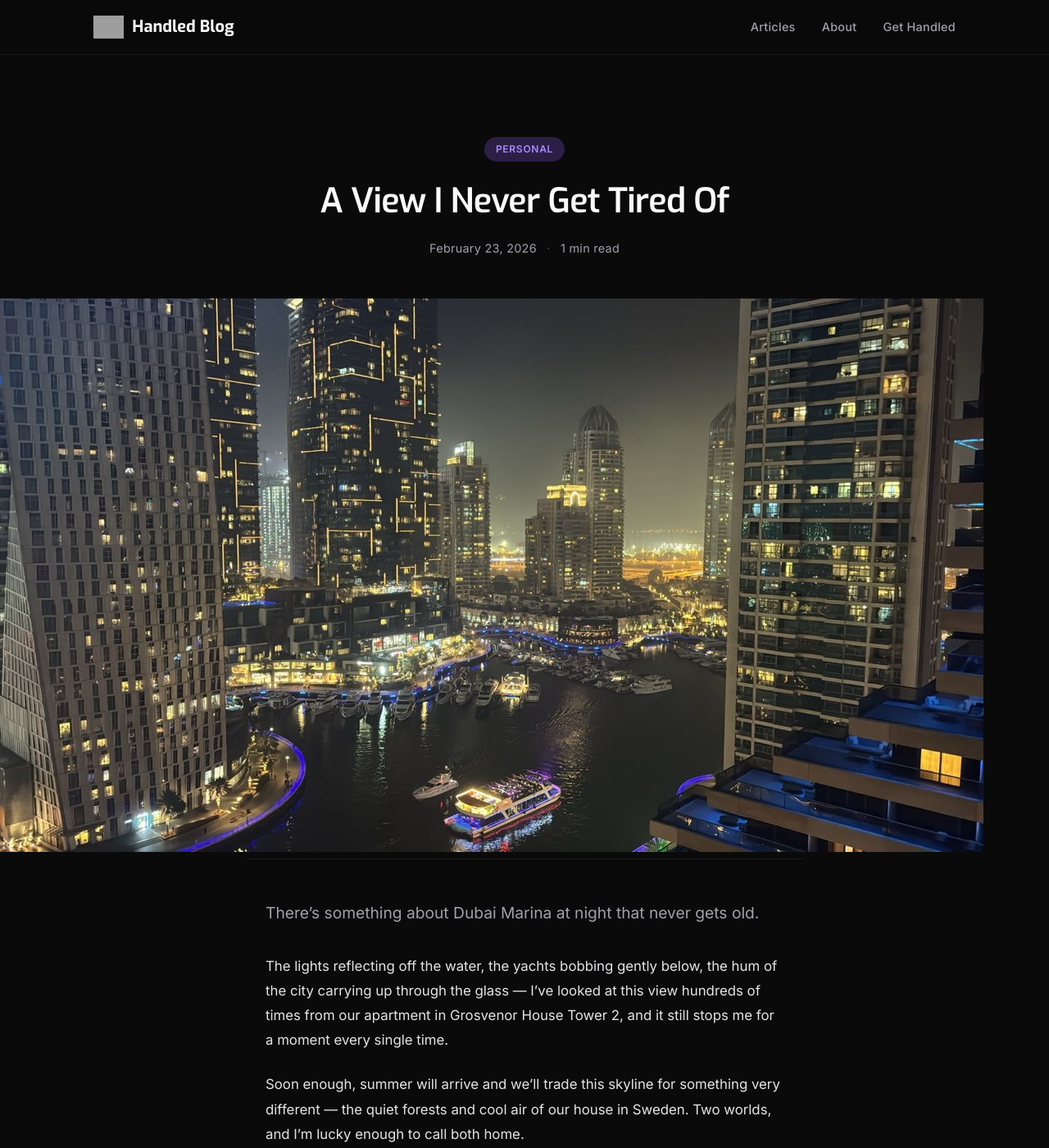
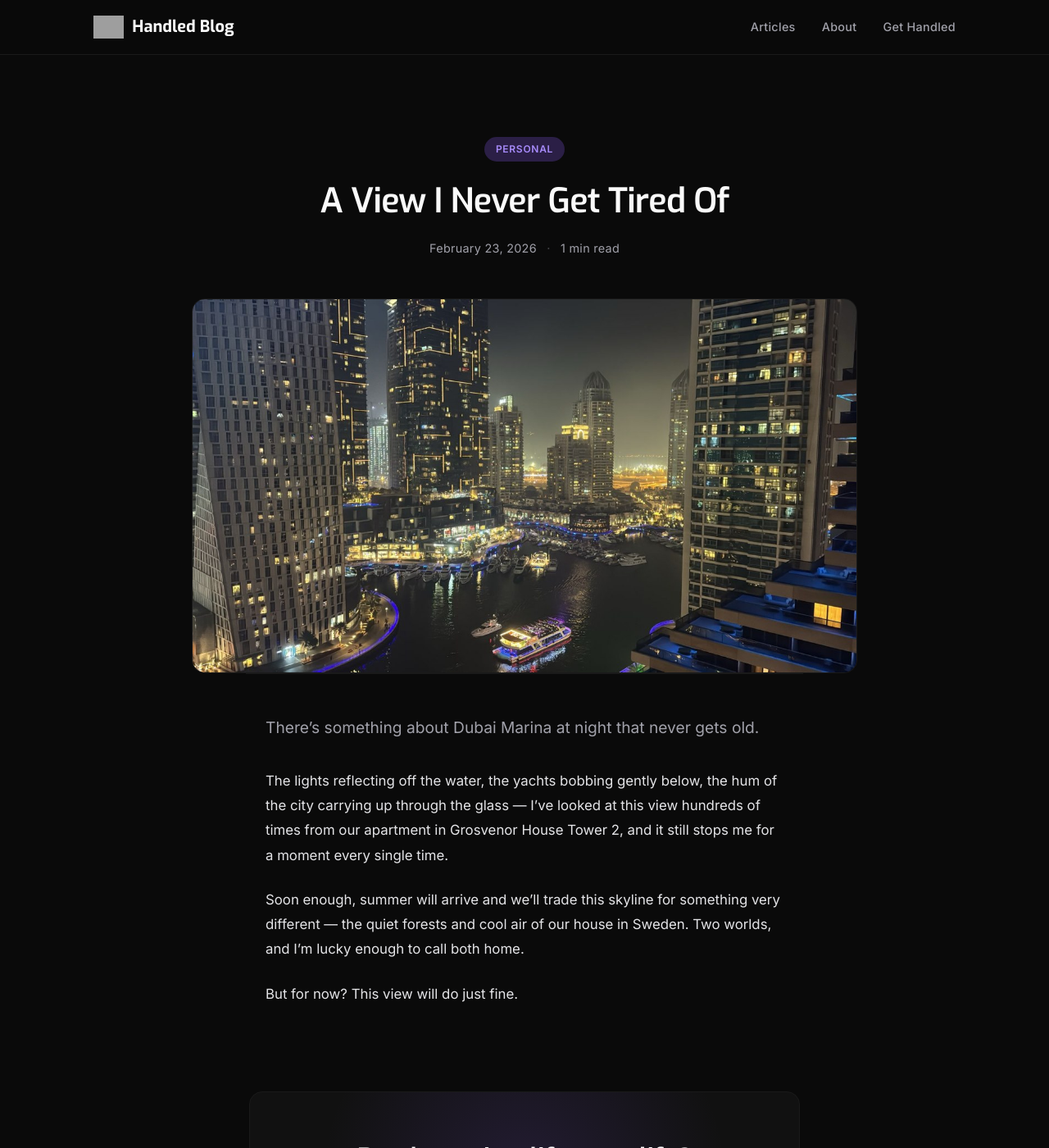
Before and after one commit to handled-sh/handled-sh.github.io, a Jekyll site: the page built from _posts/2026-02-23-a-view-i-never-get-tired-of.md, in a window 1280 px wide and 1400 px high. Shown: the whole window at 82% size. Built offline with Jekyll 4.4.1, drawn with Linux system fonts in a browser that asks for light colours; grey boxes are pictures that could not be loaded.

Commit message:
Add post hero image styling

```diff
--- a/assets/css/style.css
+++ b/assets/css/style.css
@@ -771,3 +771,20 @@ h1, h2, h3, h4, h5, h6 {
     font-size: 0.85rem;
   }
 }
+
+
+/* ─── Post Hero Image ─── */
+.post-hero-image {
+  max-width: 860px;
+  margin: 0 auto 0;
+  padding: 0 24px;
+}
+
+.post-hero-image img {
+  width: 100%;
+  max-height: 500px;
+  object-fit: cover;
+  border-radius: 16px;
+  display: block;
+  border: 1px solid var(--border);
+}
```
